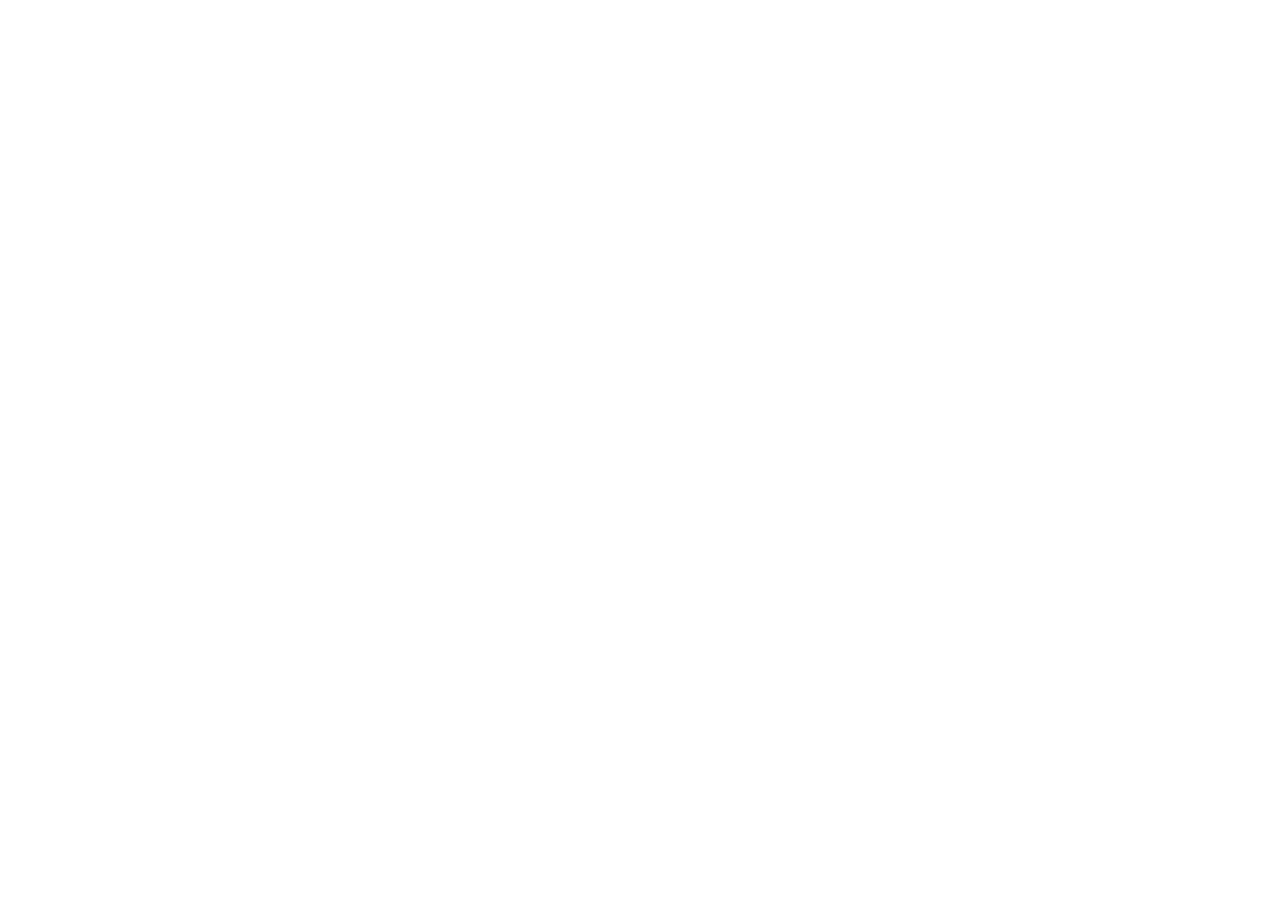
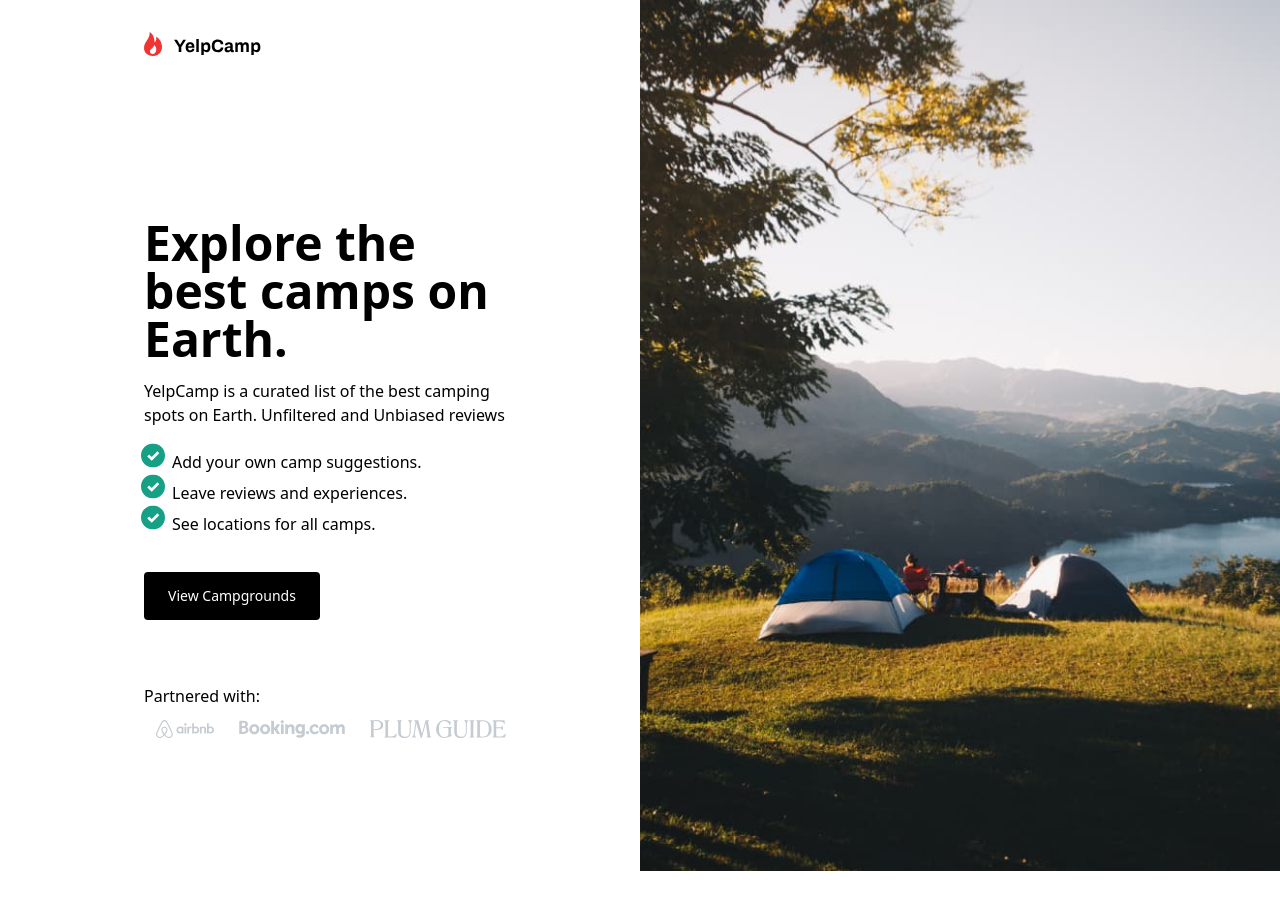
Before and after one commit to Ucheq/YelpCamp_Project, a website: page src/index.html in a window 1280 px wide. Before the commit the page ends 800 px from the top, so only its background shows below. Drawn offline with Linux system fonts and the light colour scheme.

Commit message:
Working on the responsiveness of the Landing Page

```diff
--- a/src/index.html
+++ b/src/index.html
@@ -1,12 +1,44 @@
 <!DOCTYPE html>
 <html lang="en">
-<head>
-    <meta charset="UTF-8">
-    <meta name="viewport" content="width=device-width, initial-scale=1.0">
+  <head>
+    <meta charset="UTF-8" />
+    <meta name="viewport" content="width=device-width, initial-scale=1.0" />
     <title>Document</title>
-    <link rel="stylesheet" href="../dist/output.css">
-</head>
+    <link rel="stylesheet" href="../dist/output.css" />
+  </head>
 
-<body>
-</body>
+  <body>
+    <div class="grid grid-rows-2 sm:grid-rows-2 md:grid-rows-2 lg:grid-cols-2">
+      <div class="ml-36 mr-28">
+        <img class="hover:animate-bounce pt-8 pb-40" src="../Assets/Logo.svg" />
+        <h1 class="font-bold text-5xl">Explore the best camps on Earth.</h1>
+        <p class="pt-4 pb-4">
+          YelpCamp is a curated list of the best camping spots on Earth.
+          Unfiltered and Unbiased reviews
+        </p>
+
+        <ul class="pl-7 list-image-[url(../Assets/Checkmark.svg)]">
+          <li>Add your own camp suggestions.</li>
+          <li>Leave reviews and experiences.</li>
+          <li>See locations for all camps.</li>
+        </ul>
+
+        <div class="pt-9 pb-16">
+          <button class="bg-black text-white text-sm font-medium w-44 h-12 rounded">View Campgrounds</button>
+        </div>
+
+        <p>Partnered with:</p>
+
+        <div class="flex">
+          <img src="../Assets/Airbnb.svg"/>
+          <img src="../Assets/Booking.svg"/>
+          <img src="../Assets/Plum Guide.svg"/>
+        </div>
+      </div>
+
+      <div class="order-first sm:order-first md:order-first lg:order-last">
+        <img src="../Assets/Hero Image.jpg" />
+      </div>
+    </div>
+  </body>
 </html>
```
Also changed, not shown: dist/output.css.
